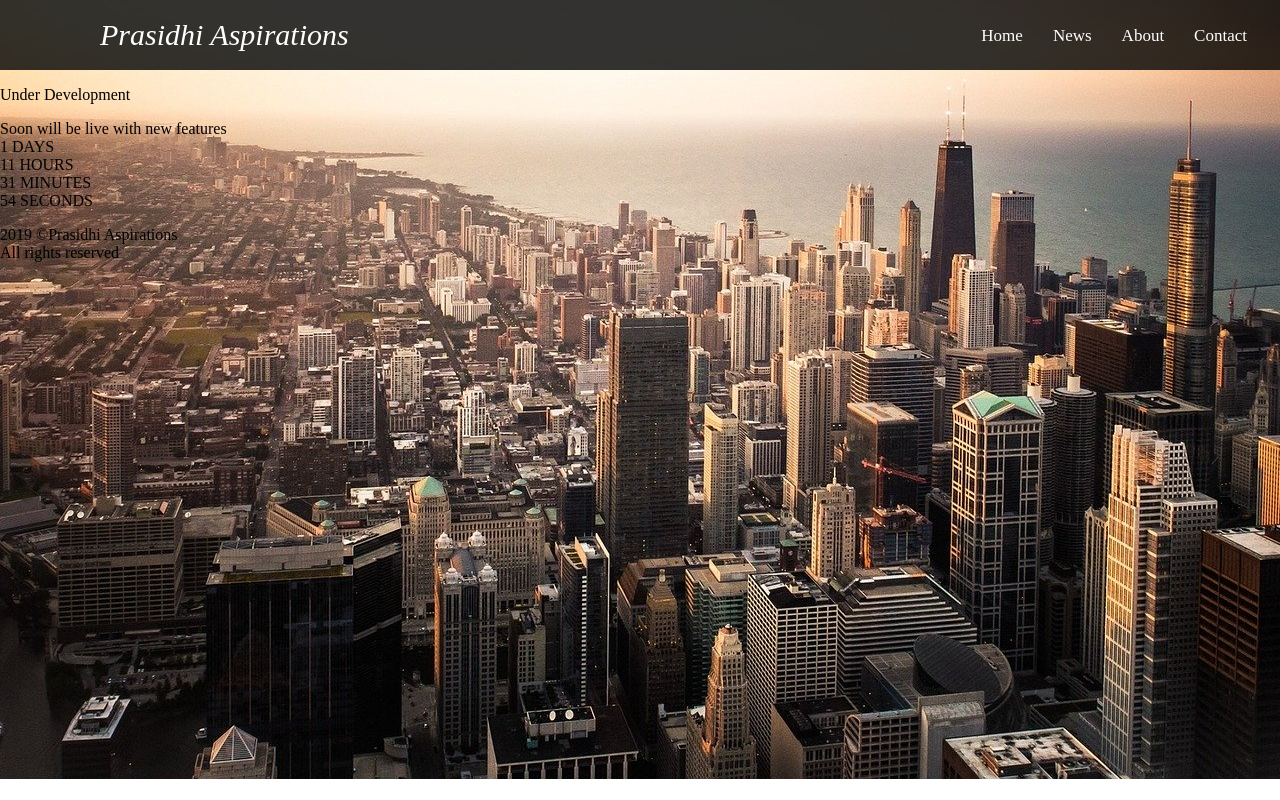
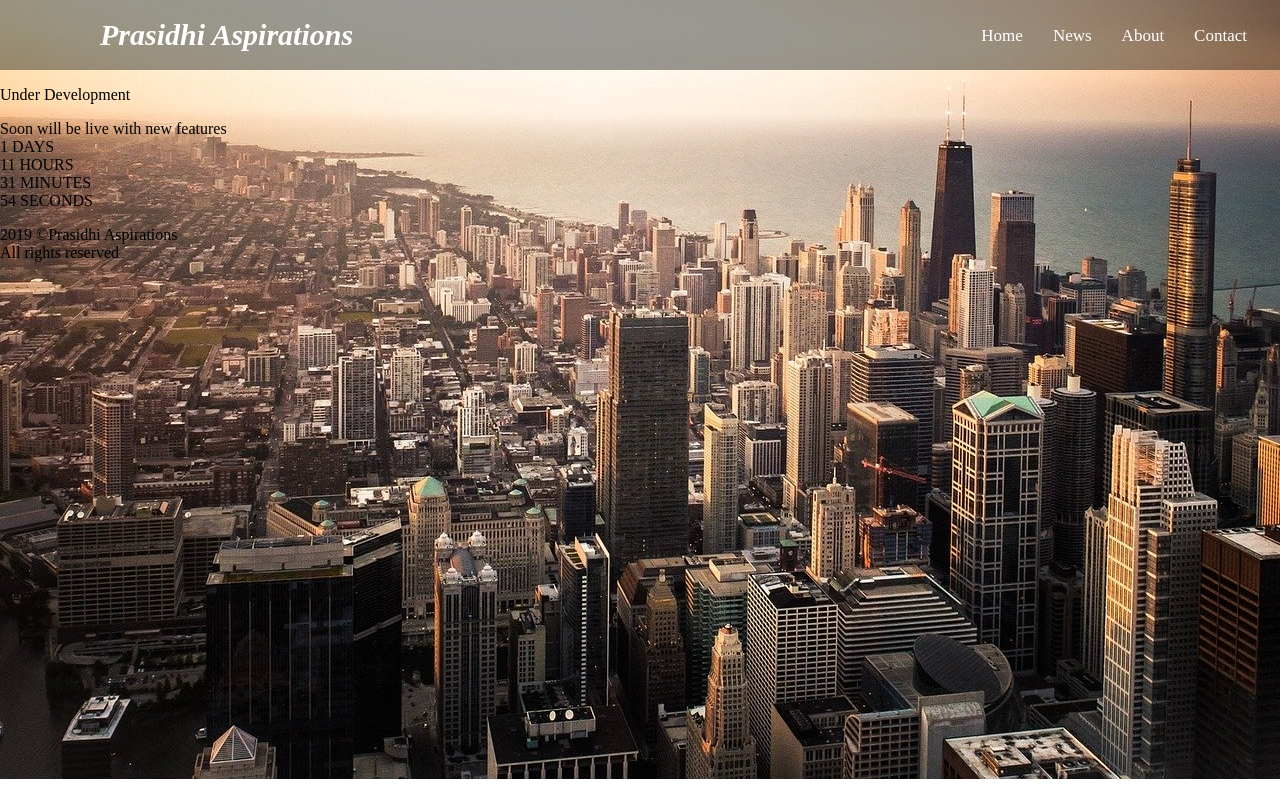
Before and after one commit to prajwalhn/PrasidhiAspirations, a plain HTML site: page index.html in a window 1280 px wide. Drawn offline with Linux system fonts and the light colour scheme.

Commit message:
Update nav.css

```diff
--- a/nav.css
+++ b/nav.css
@@ -3,7 +3,7 @@
   list-style: none;
 }
 nav{
-  background:rgba(0,0,0,0.8);
+  background:rgba(0,0,0,0.4);
   height: 70px;
   width:100%;
 }
@@ -15,7 +15,7 @@ label.logo{
 
   line-height: 70px;
   padding:0 100px;
-  font-weight:oblique;
+  font-weight:bold;
 }
 
 nav ul{
```
